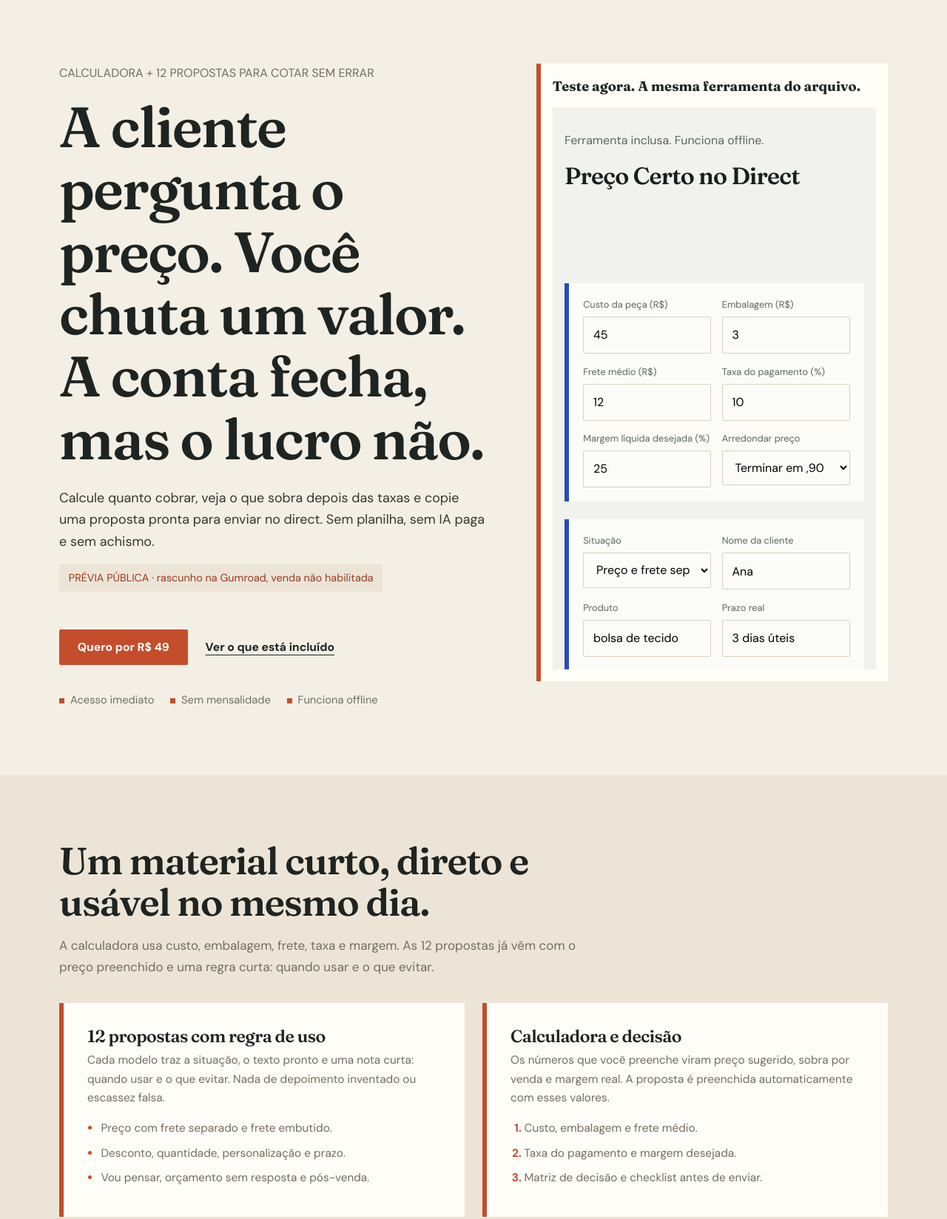
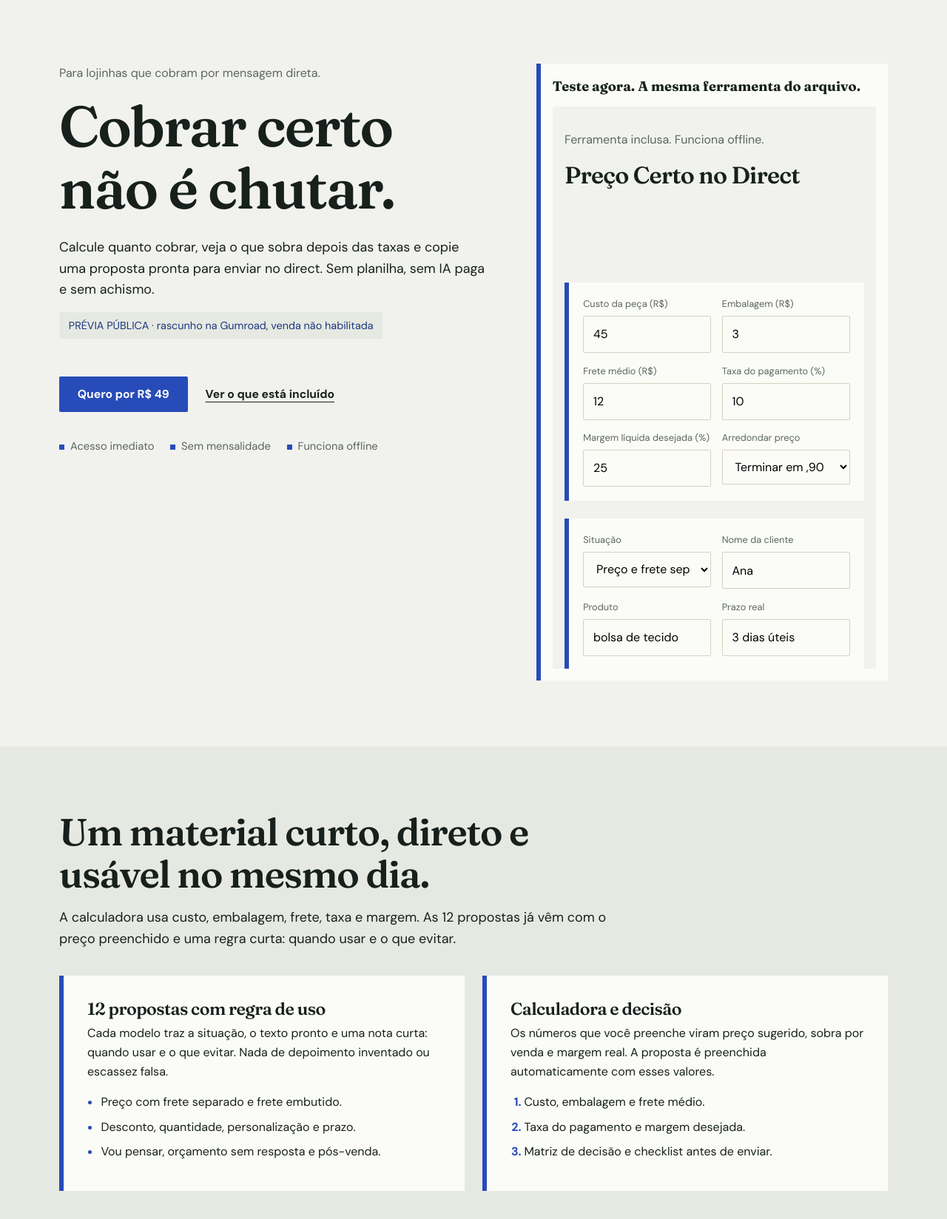
Before and after one commit to Gabrielnt0/preco-certo-no-direct, a plain HTML site: page index.html in a window 1280 px wide. Shown: the part 80-1728 px from the top of the page at 74% size. Drawn offline with Linux system fonts and the light colour scheme.

Commit message:
Publica index.html via fabrica

```diff
--- a/index.html
+++ b/index.html
@@ -3,22 +3,22 @@
 <head>
 <meta charset="utf-8">
 <meta name="viewport" content="width=device-width, initial-scale=1">
-<title>Preço Certo no Direct — CALCULADORA + 12 PROPOSTAS PARA COTAR SEM ERRAR</title>
+<title>Preço Certo no Direct — Para lojinhas que cobram por mensagem direta.</title>
 <meta name="description" content="Você não perde cliente porque não sabe escrever. Você perde margem porque chuta preço. Preço Certo no Direct é um material de Writing & Publishing para lojinhas brasileiras que vendem por Instagram e WhatsApp. Ele transforma custo real em preço sugerido e entrega uma proposta pronta para copiar no direct. Dentro: calculadora offline, 12 modelos de proposta com 'quando usar' e 'o que evitar', matriz de decisão para objeções e checklist antes de enviar. Tudo em português, em PDF e em HTML que abre no navegador. A calculadora considera custo do produto, embalagem, frete médio, taxa de pagamento e margem líquida desejada. Ela devolve preço sugerido, lucro por venda, margem real e já preenche a proposta escolhida com esses números.">
 <link rel="preconnect" href="https://fonts.googleapis.com">
 <link rel="preconnect" href="https://fonts.gstatic.com" crossorigin>
 <link href="https://fonts.googleapis.com/css2?family=DM+Sans:wght@400;500;700&family=Fraunces:opsz,wght@9..144,600;9..144,700&display=swap" rel="stylesheet">
 <style>/* Padrão visual lojinha-direct — pages de venda premium, sem dependências. */
 :root {
-  --paper: #f4efe4;
-  --paper-2: #ece5d7;
-  --surface: #fffdf7;
-  --ink: #1e2421;
-  --muted: #746c60;
-  --accent: #c44d2c;
-  --accent-dark: #9d3820;
-  --focus: #274bb8;
-  --good: #2f5d50;
+  --paper: #f1f2ee;
+  --paper-2: #e6e9e2;
+  --surface: #fbfcf8;
+  --ink: #17201c;
+  --muted: #5c665f;
+  --accent: #274bb8;
+  --accent-dark: #1b367f;
+  --focus: #17201c;
+  --good: #1f5a4f;
 }
 * { box-sizing: border-box; }
 html { scroll-behavior: smooth; }
@@ -26,7 +26,7 @@ body {
   margin: 0;
   background: var(--paper);
   color: var(--ink);
-  font: 400 17px/1.65 "DM Sans", -apple-system, BlinkMacSystemFont, "Segoe UI", Arial, sans-serif;
+  font: 400 18px/1.6 "DM Sans", -apple-system, BlinkMacSystemFont, "Segoe UI", Arial, sans-serif;
   -webkit-font-smoothing: antialiased;
 }
 h1, h2, h3 { font-family: "Fraunces", Georgia, serif; font-weight: 600; line-height: 1.1; letter-spacing: -0.025em; margin: 0; }
@@ -60,7 +60,7 @@ a { color: inherit; }
 .contexto { font-size: 1rem; color: var(--muted); margin: 0 0 1.1rem; }
 .hero h1 { font-size: clamp(2.6rem, 6vw, 4.8rem); max-width: 15ch; margin-bottom: 1.4rem; }
 .hero h1 em { color: var(--accent); font-style: normal; }
-.lead { font-size: 1.12rem; color: #38352f; max-width: 47ch; }
+.lead { font-size: 1.12rem; color: var(--ink); max-width: 47ch; }
 .acoes { display: flex; flex-wrap: wrap; align-items: center; gap: .8rem 1.5rem; margin-top: 2rem; }
 .fatos { display: flex; flex-wrap: wrap; gap: .45rem 1.35rem; margin: 2.2rem 0 0; color: var(--muted); font-size: .92rem; }
 .fatos span::before { content: ""; display: inline-block; width: 7px; height: 7px; background: var(--accent); margin-right: .5rem; vertical-align: middle; }
@@ -75,11 +75,11 @@ a { color: inherit; }
 .section { padding-block: clamp(3.5rem, 7vw, 5.5rem); }
 .section--tint { background: var(--paper-2); }
 .section h2 { font-size: clamp(2.1rem, 4.5vw, 3.2rem); max-width: 22ch; margin-bottom: 1rem; }
-.intro { color: var(--muted); max-width: 62ch; margin-bottom: 2.2rem; }
+.intro { color: var(--ink); max-width: 62ch; margin-bottom: 2.2rem; }
 .grid-2 { display: grid; grid-template-columns: 1fr 1fr; gap: 1.5rem; }
 .bloco, .passo { background: var(--surface); border-left: 6px solid var(--accent); padding: clamp(1.4rem, 3vw, 2rem); }
 .bloco h3, .passo h3 { font-size: 1.45rem; margin-bottom: .5rem; }
-.bloco p, .bloco li, .passo p { color: var(--muted); font-size: .96rem; }
+.bloco p, .bloco li, .passo p { color: var(--ink); font-size: 1rem; }
 .bloco ul, .bloco ol { margin: 1rem 0 0; padding-left: 1.15rem; }
 .bloco li { margin-bottom: .5rem; }
 .bloco li::marker { color: var(--accent); font-weight: 700; }
@@ -87,7 +87,7 @@ a { color: inherit; }
 .bloco--bom { border-left-color: var(--good); }
 .chat p { background: var(--paper); padding: .8rem 1rem; margin-bottom: .6rem; font-size: .94rem; }
 .chat small { display: block; margin-top: .3rem; font-size: .75rem; color: var(--muted); }
-.amostra { background: var(--paper); padding: .9rem 1rem; margin-top: 1rem; font-size: .9rem; color: var(--muted); }
+.amostra { background: var(--paper); padding: .9rem 1rem; margin-top: 1rem; font-size: .95rem; color: var(--ink); }
 .amostra strong { display: block; color: var(--accent-dark); margin-bottom: .3rem; }
 .passos { display: grid; grid-template-columns: repeat(3, 1fr); gap: 1.5rem; margin-top: 2rem; }
 .passo p:last-child { margin-bottom: 0; }
@@ -103,10 +103,10 @@ a { color: inherit; }
 .preco p { color: #d8d2c6; max-width: 50ch; }
 .valores { display: flex; align-items: baseline; flex-wrap: wrap; gap: 1rem; margin: 1.5rem 0; }
 .valores .novo { font-family: "Fraunces", Georgia, serif; font-size: clamp(3rem, 7vw, 4.6rem); font-weight: 700; line-height: 1; color: var(--paper); }
-.valores .velho { font-size: 1.1rem; text-decoration: line-through; color: #a9a198; }
+.valores .velho { font-size: 1.1rem; text-decoration: line-through; color: #b9c1bd; }
 .caixa-cta { background: var(--paper); color: var(--ink); padding: clamp(1.5rem, 3vw, 2rem); }
 .caixa-cta strong { display: block; font-family: "Fraunces", Georgia, serif; font-size: 1.4rem; line-height: 1.2; margin-bottom: .6rem; }
-.caixa-cta p { color: var(--muted); font-size: .95rem; }
+.caixa-cta p { color: var(--ink); font-size: 1rem; }
 .caixa-cta .btn { width: 100%; }
 .caixa-cta small { display: block; margin-top: 1rem; color: var(--muted); font-size: .8rem; text-align: center; }
 
@@ -117,7 +117,12 @@ summary { cursor: pointer; font-weight: 600; list-style: none; display: flex; ju
 summary::-webkit-details-marker { display: none; }
 summary::after { content: "+"; color: var(--accent); font-weight: 700; }
 details[open] summary::after { content: "−"; }
-details p { color: var(--muted); margin: .8rem 0 0; font-size: .96rem; }
+details p { color: var(--ink); margin: .8rem 0 0; font-size: 1rem; }
+
+.provas { display: grid; grid-template-columns: repeat(2, 1fr); gap: 1.2rem; }
+.provas figure { margin: 0; background: var(--surface); padding: .8rem; }
+.provas img { display: block; width: 100%; height: auto; }
+.provas figcaption { color: var(--muted); font-size: .9rem; margin-top: .5rem; }
 
 .anuncio .wrap { width: min(860px, calc(100% - 2.5rem)); }
 .anuncio main { padding-block: clamp(3rem, 7vw, 5.5rem); }
@@ -132,8 +137,22 @@ footer .wrap { display: flex; flex-wrap: wrap; justify-content: space-between; g
 footer a { text-decoration: underline; text-underline-offset: 4px; }
 footer a:hover { color: var(--paper); }
 
+@keyframes entrada {
+  from { opacity: 0; transform: translateY(10px); }
+  to { opacity: 1; transform: none; }
+}
+.hero h1, .lead, .acoes, .fatos, .cartao-resposta, .demo-frame, .badge,
+.section h2, .intro, .bloco, .passo, .caixa-cta, .valores, details, .link-demo, .provas figure {
+  animation: entrada .6s ease-out both;
+}
+.cartao-resposta, .demo-frame { animation-delay: .08s; }
+.acoes, .fatos { animation-delay: .12s; }
+.bloco:nth-child(2), .passo:nth-child(2) { animation-delay: .1s; }
+.bloco:nth-child(3), .passo:nth-child(3) { animation-delay: .18s; }
+.caixa-cta, details:nth-child(even) { animation-delay: .1s; }
+
 @media (max-width: 860px) {
-  .hero-grid, .grid-2, .passos, .preco .wrap { grid-template-columns: 1fr; }
+  .hero-grid, .grid-2, .passos, .preco .wrap, .provas { grid-template-columns: 1fr; }
   .hero h1, .section h2 { max-width: none; }
   .demo-frame iframe { height: 680px; }
   .caixa-cta { max-width: 560px; }
@@ -149,6 +168,10 @@ footer a:hover { color: var(--paper); }
 @media (prefers-reduced-motion: reduce) {
   html { scroll-behavior: auto; }
   .btn { transition: none; }
+  .hero h1, .lead, .acoes, .fatos, .cartao-resposta, .demo-frame, .badge,
+  .section h2, .intro, .bloco, .passo, .caixa-cta, .valores, details, .link-demo, .provas figure {
+    animation: none;
+  }
 }
 </style>
 </head>
@@ -163,8 +186,8 @@ footer a:hover { color: var(--paper); }
 <main id="conteudo">
   <section class="hero" id="inicio"><div class="wrap hero-grid">
     <div>
-      <p class="contexto">CALCULADORA + 12 PROPOSTAS PARA COTAR SEM ERRAR</p>
-      <h1>A cliente pergunta o preço. Você chuta um valor. A conta fecha, mas o lucro não.</h1>
+      <p class="contexto">Para lojinhas que cobram por mensagem direta.</p>
+      <h1>Cobrar certo não é chutar.</h1>
       <p class="lead">Calcule quanto cobrar, veja o que sobra depois das taxas e copie uma proposta pronta para enviar no direct. Sem planilha, sem IA paga e sem achismo.</p>
       <p class="badge">PRÉVIA PÚBLICA · rascunho na Gumroad, venda não habilitada</p>
       <div class="acoes">
@@ -247,7 +270,7 @@ footer a:hover { color: var(--paper); }
 </main>
 
 <footer><div class="wrap">
-  <span>© 2026 Gabriel Andrade · CALCULADORA + 12 PROPOSTAS PARA COTAR SEM ERRAR.</span>
+  <span>© 2026 Gabriel Andrade · Para lojinhas que cobram por mensagem direta..</span>
   <a href="#inicio">Voltar ao topo</a>
 </div></footer>
 </body></html>
```
